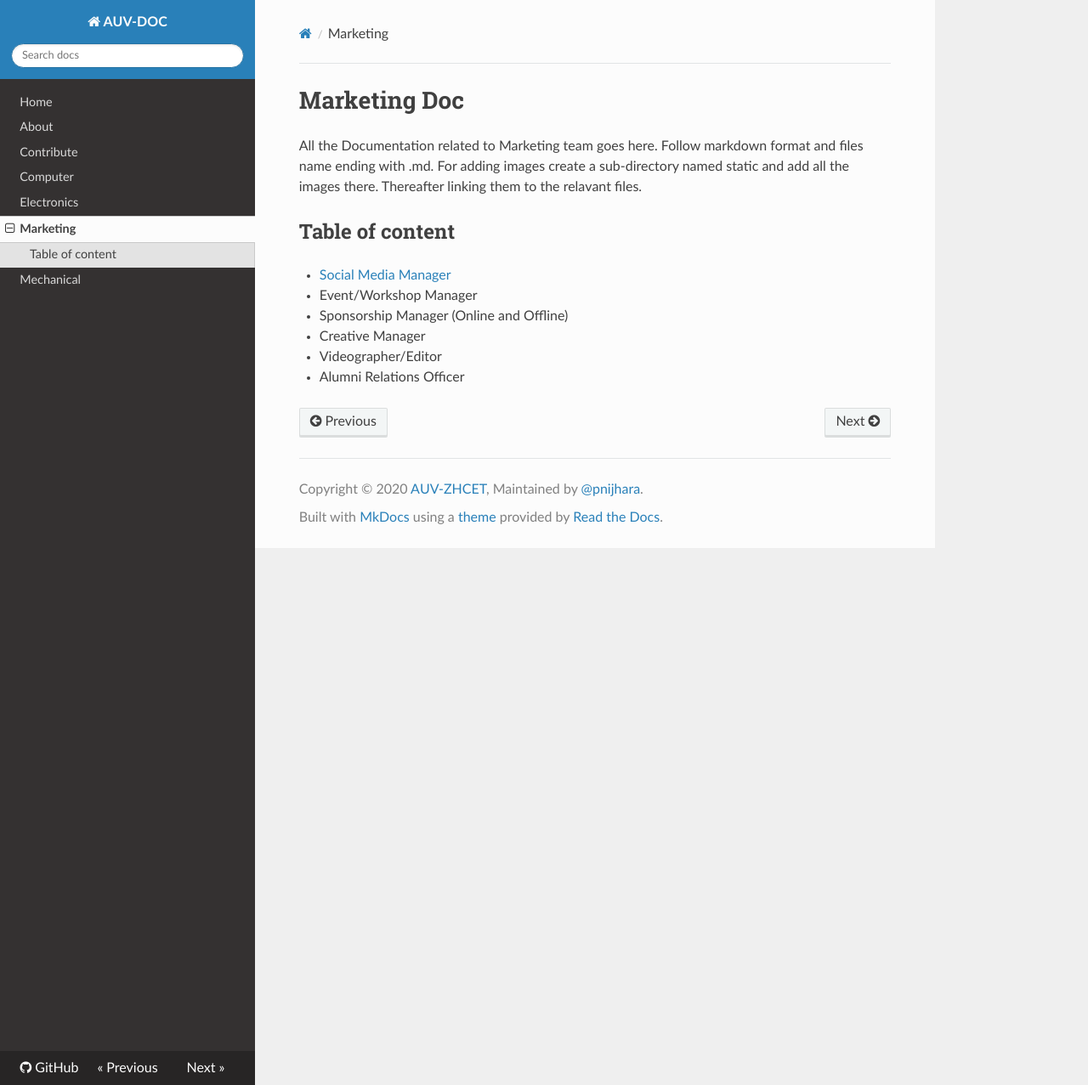
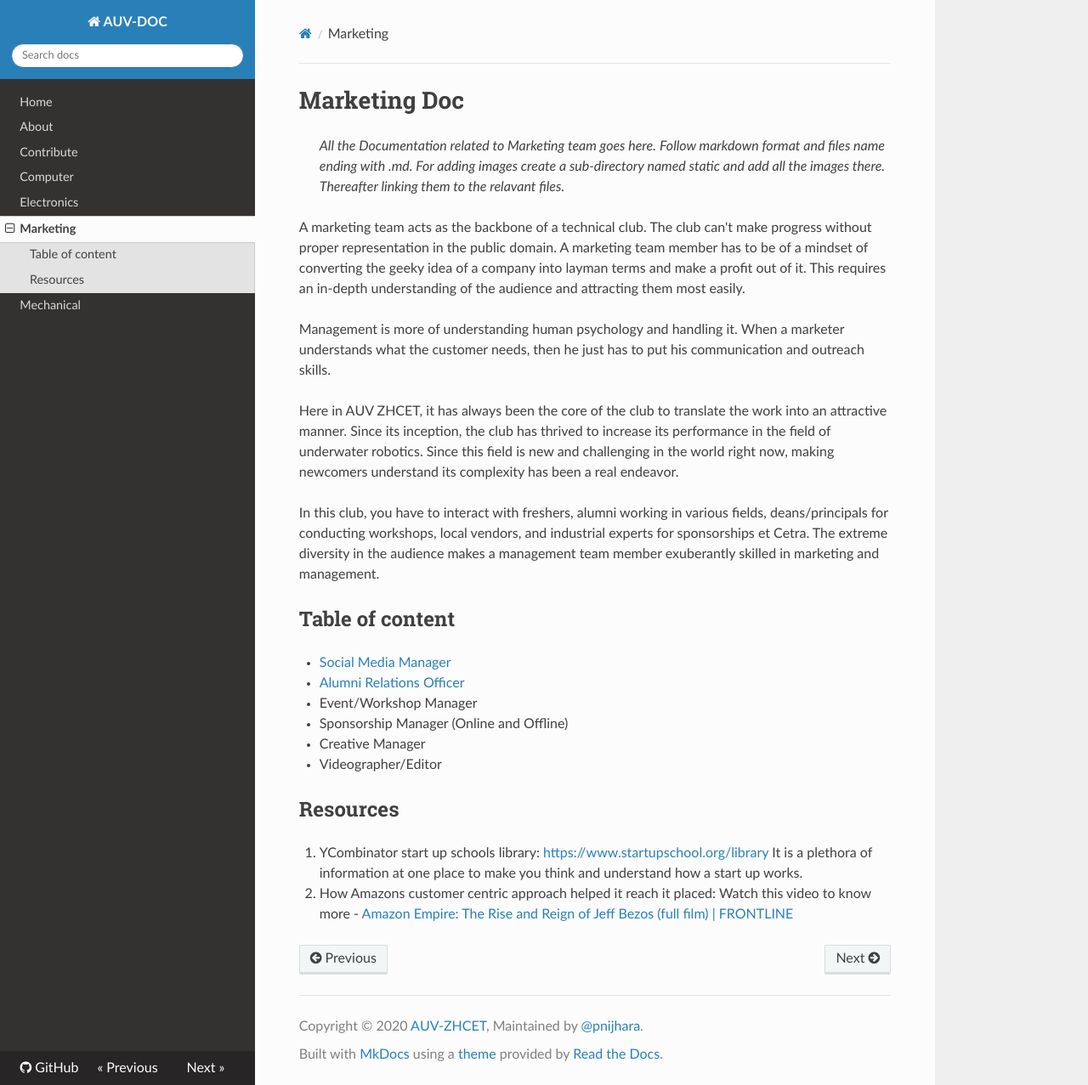
Before and after one commit to auvzhcet/Documentation, an MkDocs documentation site: the page built from docs/marketing/README.md, in a window 1280 px wide and 1277 px high. Shown: the whole window at 85% size. Built offline with MkDocs 1.6.1, drawn with Linux system fonts in a browser that asks for light colours; nearby versions of some CDN libraries.

Commit message:
Update README.md

```diff
--- a/docs/marketing/README.md
+++ b/docs/marketing/README.md
@@ -1,13 +1,28 @@
 # Marketing Doc
 
-All the Documentation related to Marketing team goes here.
-Follow markdown format and files name ending with .md. For adding images create a sub-directory named static and add all the images there. Thereafter linking them to the relavant files.
+> _All the Documentation related to Marketing team goes here._
+> _Follow markdown format and files name ending with .md. For adding images create a sub-directory named static and add all the images there. Thereafter linking them to the relavant files._
+
+A marketing team acts as the backbone of a technical club. The club can't make progress without proper representation in the public domain. A marketing team member has to be of a mindset of converting the geeky idea of a company into layman terms and make a profit out of it. This requires an in-depth understanding of the audience and attracting them most easily.
+
+Management is more of understanding human psychology and handling it. When a marketer understands what the customer needs, then he just has to put his communication and outreach skills.
+
+Here in AUV ZHCET, it has always been the core of the club to translate the work into an attractive manner. Since its inception, the club has thrived to increase its performance in the field of underwater robotics. Since this field is new and challenging in the world right now, making newcomers understand its complexity has been a real endeavor.
+
+In this club, you have to interact with freshers, alumni working in various fields, deans/principals for conducting workshops, local vendors, and industrial experts for sponsorships et Cetra. The extreme diversity in the audience makes a management team member exuberantly skilled in marketing and management.
 
 ## Table of content
 
 - [Social Media Manager](Social_Media_Manager.md)
+- [Alumni Relations Officer](alumni_relations.md)
 - Event/Workshop Manager
 - Sponsorship Manager (Online and Offline)
 - Creative Manager
 - Videographer/Editor
-- Alumni Relations Officer
+
+## Resources
+
+1. YCombinator start up schools library: <https://www.startupschool.org/library>
+It is a plethora of information at one place to make you think and understand how a start up works.
+
+2. How Amazons customer centric approach helped it reach it placed: Watch this video to know more - [Amazon Empire: The Rise and Reign of Jeff Bezos (full film) | FRONTLINE](https://www.youtube.com/watch?v=RVVfJVj5z8s)
```
